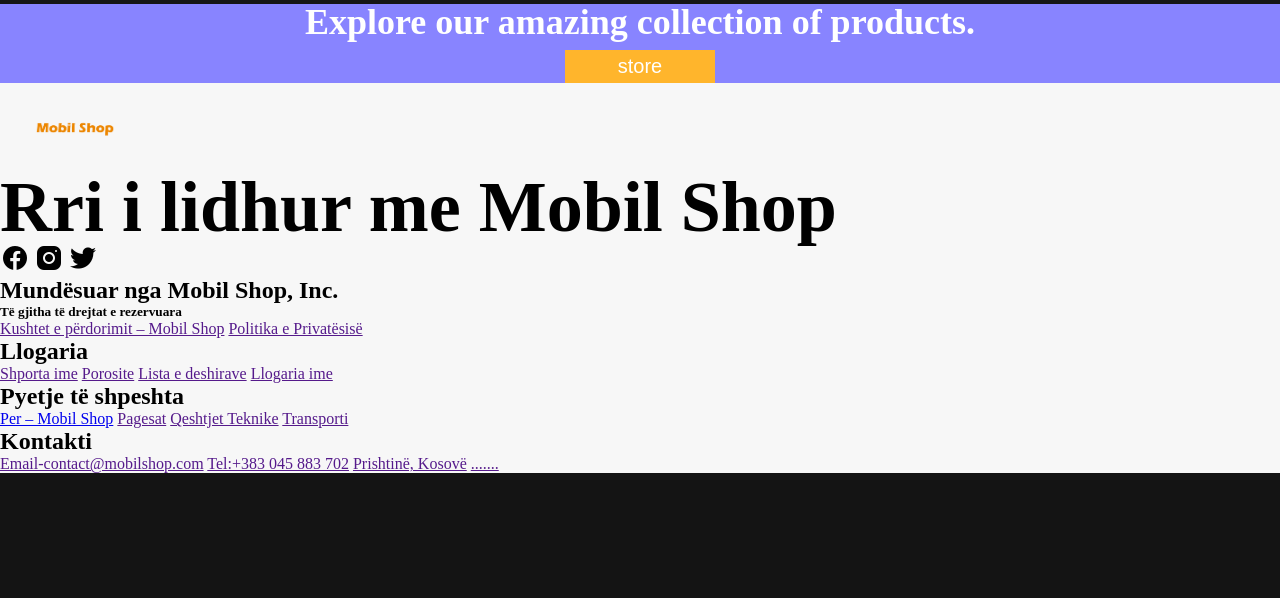
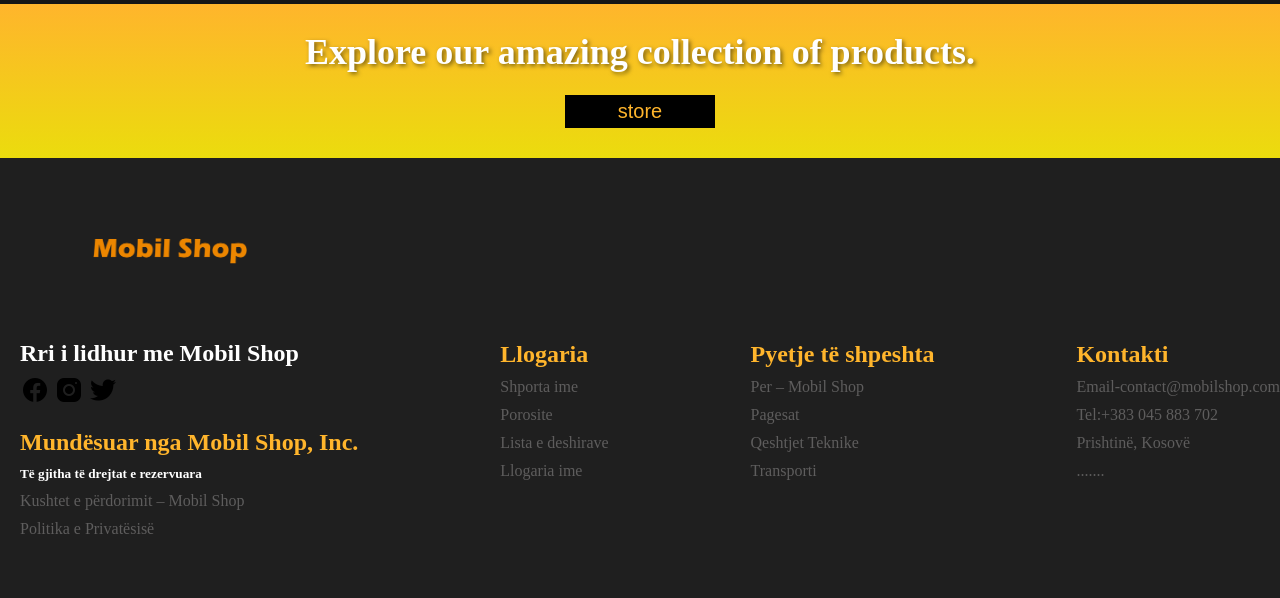
Before and after one commit to artinalushaku/-Projekti1MobilSHop, a PHP site: page /gaming.html in a window 1280 px wide. Shown: the part 2232-2830 px from the top of the page. Before the commit the page ends 2705 px from the top, so only its background shows below. Run offline with PHP 8.4, Linux system fonts and the light colour scheme.

Commit message:
gaming.css

```diff
--- a/gaming.css
+++ b/gaming.css
@@ -313,3 +313,101 @@
       font-size: 8px;
 
   }
+  .sign span {
+    background-color: rgb(255, 181, 44);
+    padding: 4px;
+    color: #fff;
+}
+
+.sign button {
+    margin-top: 25px;
+    background-color: black;
+    color: rgb(255, 181, 44);
+}
+
+.sign button a {
+    color: rgb(255, 181, 44);
+
+}
+
+.sign .container {
+    padding-top: 30px;
+    background: linear-gradient(180deg, rgb(255, 181, 44), rgb(235, 220, 13));
+    padding-bottom: 30px;
+
+}
+
+.sign h3 {
+    text-shadow: 2px 2px 4px rgba(0, 0, 0, 0.5);
+}
+.footer{
+    display: flex;
+    flex-direction: column;
+    color: white;
+    padding-left: 20px;
+    padding-bottom: 30px;
+    width: 100%;
+    background-color: #1f1f1f;
+}
+.footer .navBar{
+    display: flex;
+    flex-direction: row;
+    flex-basis: 30%;
+    justify-content: space-between;
+    flex-wrap: wrap;
+}
+.footer .navBar div{
+    flex-direction: column;
+   margin-bottom: 20px;
+
+}
+
+.footer .navBar div .icons{
+    flex-direction: row;
+    row-gap: 20px;
+}
+.footer .logo{
+    width: 100%;
+    display: block;
+
+}
+.footer .logo img{
+  width: 300px;
+}
+.footer h2{
+    margin-bottom: 10px;
+    color: rgb(255, 181, 44);
+
+}
+.footer h3{
+    margin-bottom: 10px;
+    font-size: 150%;
+}.footer h5{
+    margin-bottom: 10px;
+}
+.footer a{
+    margin-bottom: 10px;
+    display: block;
+}
+@media only screen and (max-width: 768px){
+    .footer .navBar{
+        flex-direction: row;
+        flex-basis: 50%;
+        justify-content: space-between;
+    }
+
+}
+@media only screen and (max-width: 540px)
+{
+    .footer .navBar{
+        flex-direction: column;
+    }
+}
+.footer a{
+    text-decoration: none;
+    color: rgb(94, 93, 93);
+}
+.footer a:hover{
+    text-decoration: underline solid rgb(94, 93, 93);
+    color: #fff;
+}
```
